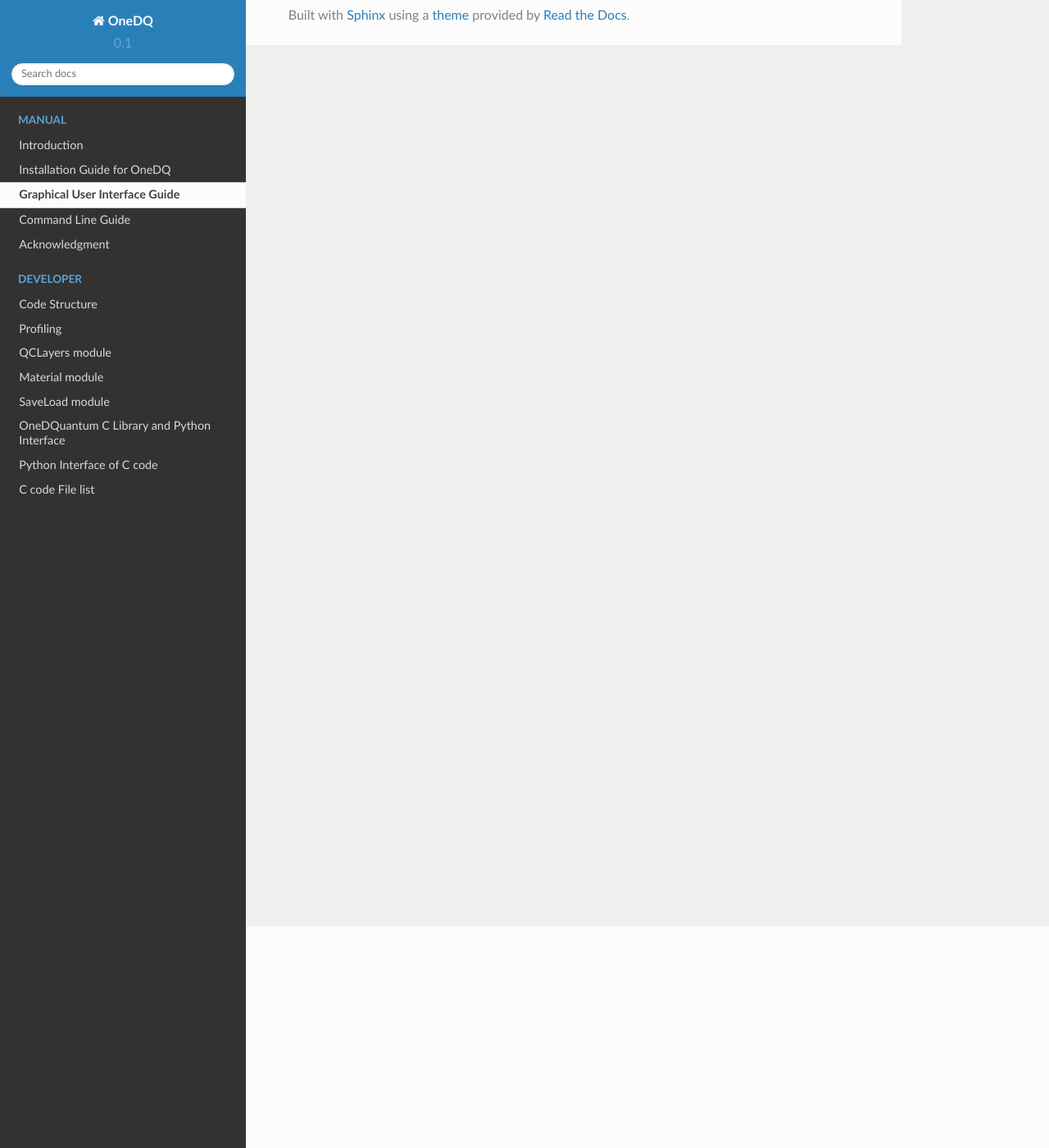
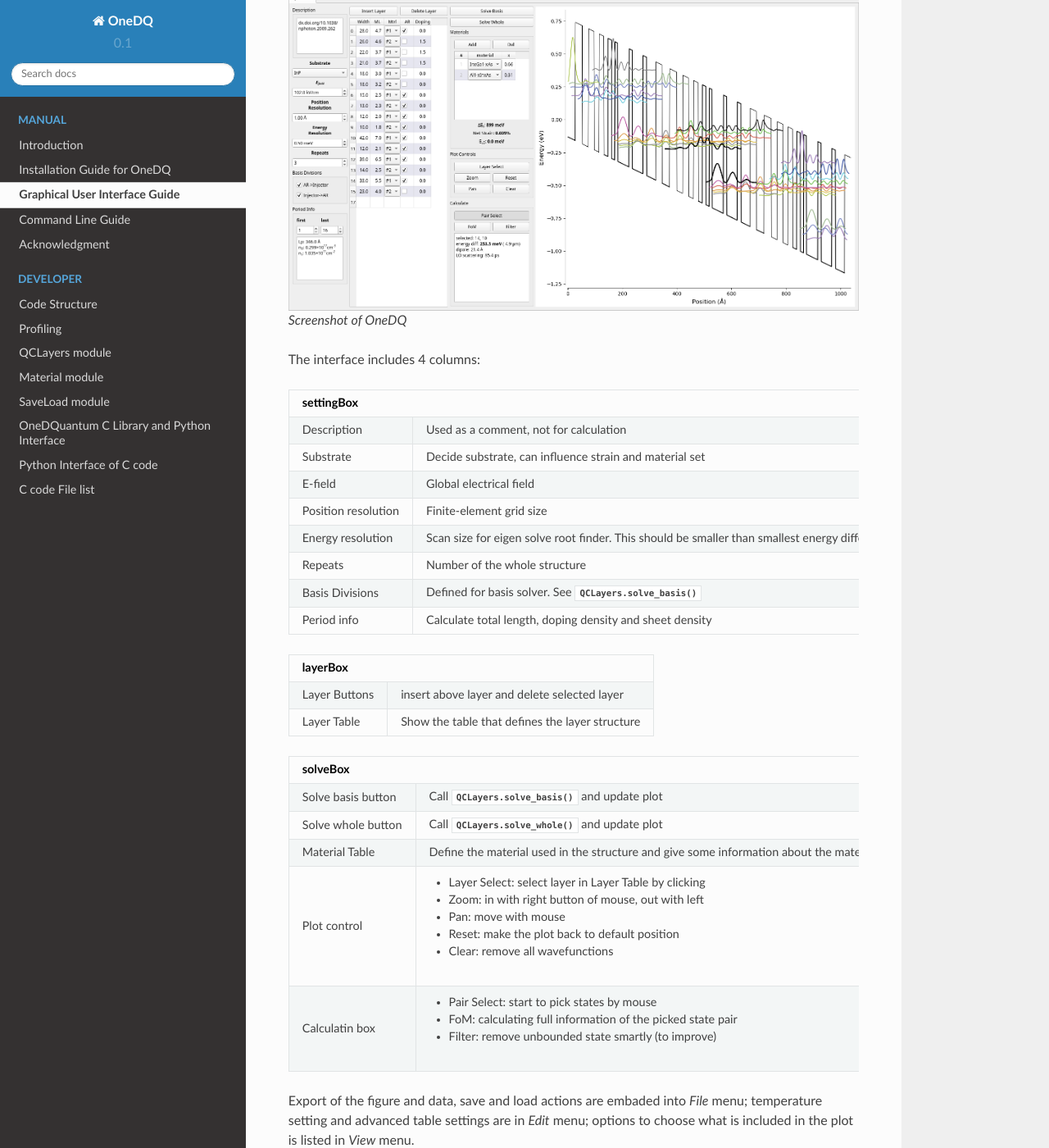
Before and after one commit to ErwinJr2/ErwinJr2, a Sphinx documentation site: the page built from docs/manual/gui.rst, in a window 1280 px wide and 1400 px high, scrolled down 270 px. Shown: the whole window at 82% size. Built offline with Sphinx 7.4.7 and the Read the Docs theme 2.0.0, drawn with Linux system fonts in a browser that asks for light colours; some of the changed text lies outside the part shown.

Commit message:
add gui manual

```diff
--- a/docs/manual/gui.rst
+++ b/docs/manual/gui.rst
@@ -1,2 +1,71 @@
 Graphical User Interface Guide
 ===================================
+.. currentmodule:: QCLayers
+
+The GUI starting program is defined in ``ErwinJr.pyw``. The software can be start by
+``python ErwinJr.pyw [filename]``. It's mostly a GUI wrapper of :py:class:`QCLayers`
+with a plotting canvas.
+
+.. figure:: ../figures/mainwindow.png
+
+   Screenshot of OneDQ
+
+The interface includes 4 columns:
+
+===================== =====================
+                 settingBox
+===========================================
+ Description           Used as a comment, not for calculation
+--------------------- ---------------------
+ Substrate             Decide substrate, can influence strain and material set
+--------------------- ---------------------
+ E-field               Global electrical field
+--------------------- ---------------------
+ Position resolution   Finite-element grid size
+--------------------- ---------------------
+ Energy resolution     Scan size for eigen solve root finder.
+                       This should be smaller than smallest energy difference.
+                       If this is too small it's possible to lose some states
+--------------------- ---------------------
+ Repeats               Number of the whole structure
+--------------------- ---------------------
+ Basis Divisions       Defined for basis solver. See :py:meth:`QCLayers.solve_basis`
+--------------------- ---------------------
+ Period info           Calculate total length, doping density and sheet density
+===================== =====================
+
+===================== =====================
+                  layerBox
+===========================================
+ Layer Buttons         insert above layer and delete selected layer
+--------------------- ---------------------
+ Layer Table           Show the table that defines the layer structure
+===================== =====================
+
+===================== =====================
+                  solveBox
+===========================================
+ Solve basis button    Call :py:meth:`QCLayers.solve_basis` and update plot
+--------------------- ---------------------
+ Solve whole button    Call :py:meth:`QCLayers.solve_whole` and update plot
+--------------------- ---------------------
+ Material Table        Define the material used in the structure and
+                       give some information about the material
+--------------------- ---------------------
+ Plot control          - Layer Select: select layer in Layer Table by clicking
+                       - Zoom: in with right button of mouse, out with left
+                       - Pan: move with mouse
+                       - Reset: make the plot back to default position
+                       - Clear: remove all wavefunctions
+--------------------- ---------------------
+ Calculatin box        - Pair Select: start to pick states by mouse
+                       - FoM: calculating full information of the picked state pair
+                       - Filter: remove unbounded state smartly (to improve)
+===================== =====================
+
+Export of the figure and data, save and load actions are embaded into `File` menu;
+temperature setting and advanced table settings are in `Edit` menu;
+options to choose what is included in the plot is listed in `View` menu.
+
+.. todo::
+   desktop shortcut and register to system
```
